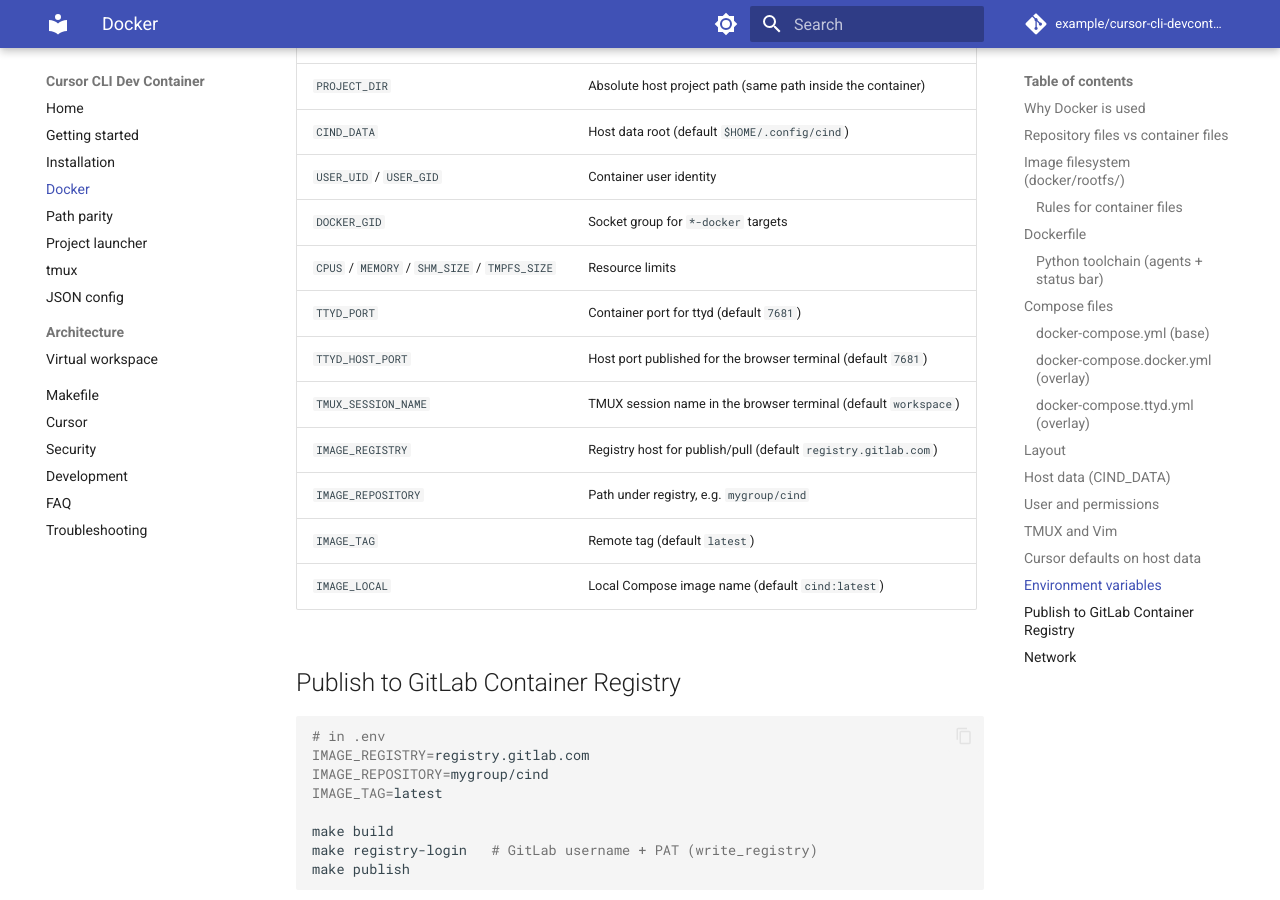
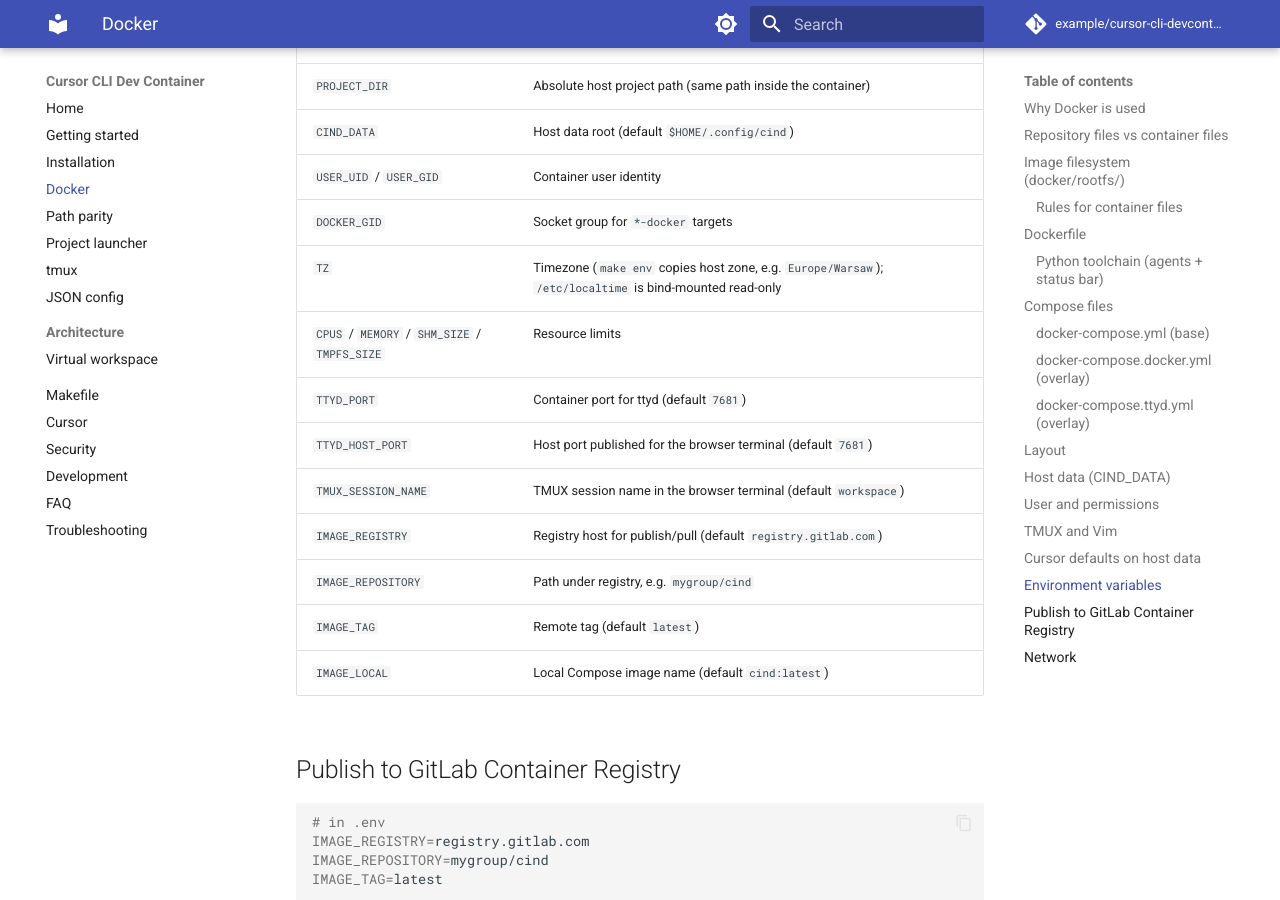
Before and after one commit to aKyther/orcan, an MkDocs documentation site: the page built from docs/docker.md, in a window 1280 px wide and 900 px high, scrolled down 6579 px. Built offline with MkDocs 1.6.1 and Material for MkDocs 9.7.7, drawn with Linux system fonts in a browser that asks for light colours; comment, search, counter and statistics services are not loaded.

Commit message:
timezone

```diff
--- a/docker-compose.yml
+++ b/docker-compose.yml
@@ -31,8 +31,10 @@
       WORKSPACE_META_PATH: ${WORKSPACE_META_PATH:-}
       CIND_CONFIG: ${CIND_CONFIG:-/etc/cind/config.json}
       CIND_DATA: ${CIND_DATA}
+      TZ: ${TZ:-UTC}
     volumes:
       - ${CIND_CONFIG_HOST:-./.cind/runtime-config.json}:/etc/cind/config.json:ro
+      - /etc/localtime:/etc/localtime:ro
       - ${CIND_DATA}/cursor:/home/developer/.cursor
       - ${CIND_DATA}/cursor-app:/home/developer/.config/cursor
       - ${CIND_DATA}/claude:/home/developer/.claude
--- a/docs/docker.md
+++ b/docs/docker.md
@@ -232,6 +232,7 @@
 | `CIND_DATA` | Host data root (default `$HOME/.config/cind`) |
 | `USER_UID` / `USER_GID` | Container user identity |
 | `DOCKER_GID` | Socket group for `*-docker` targets |
+| `TZ` | Timezone (`make env` copies host zone, e.g. `Europe/Warsaw`); `/etc/localtime` is bind-mounted read-only |
 | `CPUS` / `MEMORY` / `SHM_SIZE` / `TMPFS_SIZE` | Resource limits |
 | `TTYD_PORT` | Container port for ttyd (default `7681`) |
 | `TTYD_HOST_PORT` | Host port published for the browser terminal (default `7681`) |
```
Also changed, not shown: 3 other files.
